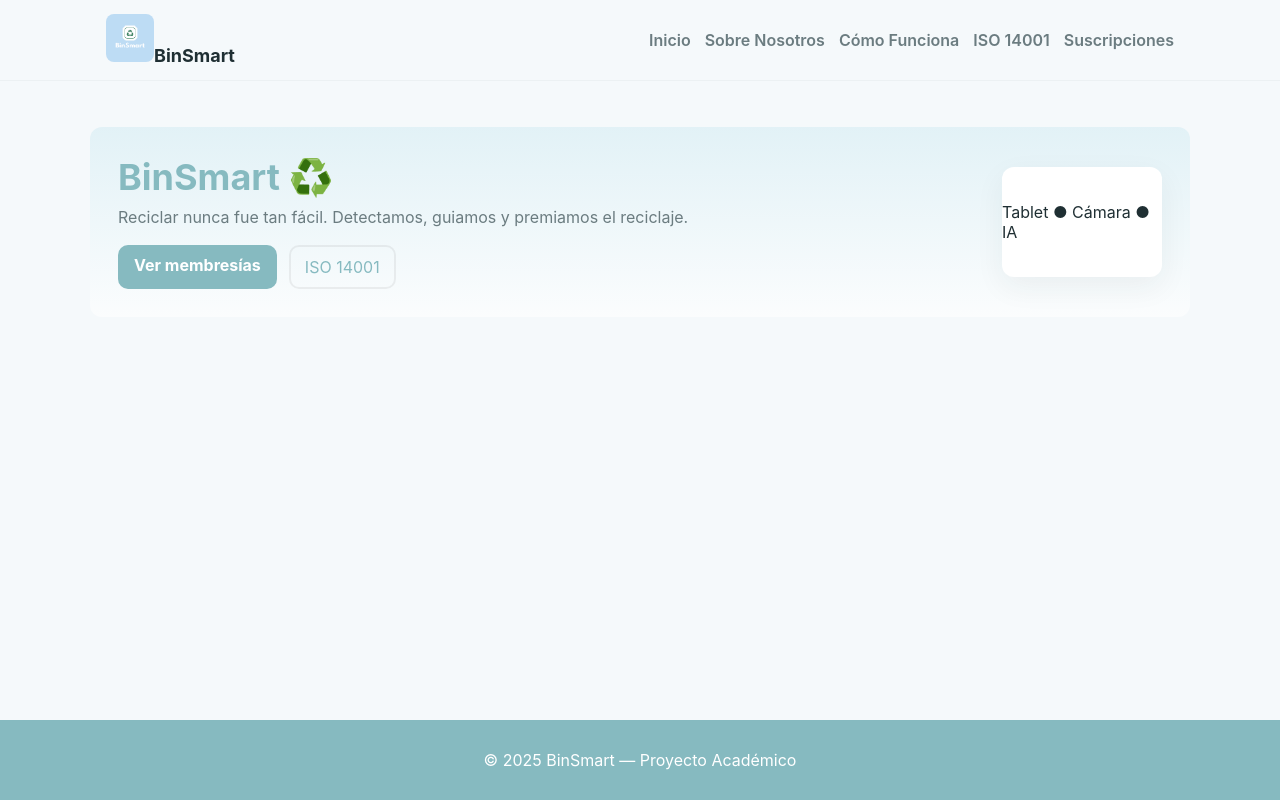
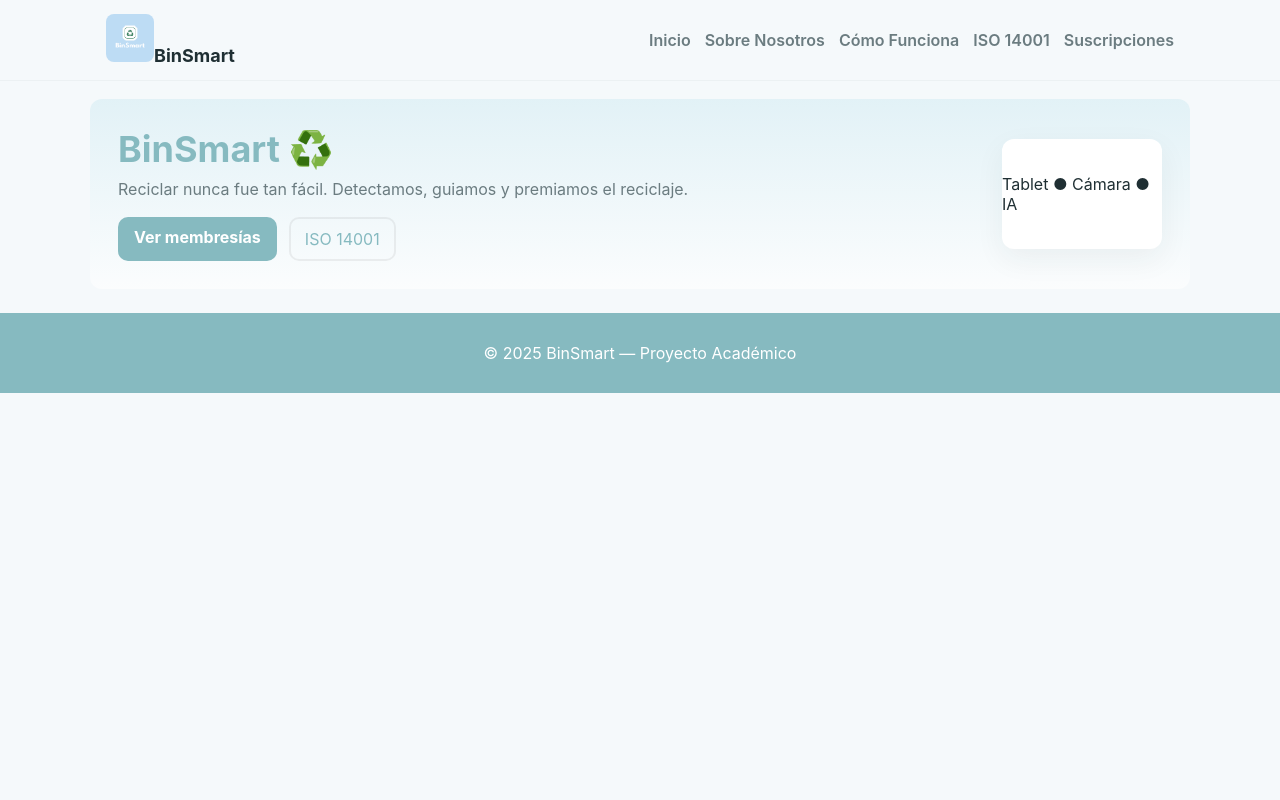
Before and after one commit to defrancisco/BInSmart-Page, a React (Vite) app: page / in a window 1280 px wide. Built offline with nearby package versions, Linux system fonts and the light colour scheme.

Commit message:
failed attempt
sigo sin poder ver la página

```diff
--- a/src/App.jsx
+++ b/src/App.jsx
@@ -1,28 +1,29 @@
-import { BrowserRouter as Router, Routes, Route } from "react-router-dom";
-import Navbar from "./components/Navbar";
-import Footer from "./components/Footer";
-import Landing from "./pages/Landing";
-import SobreNosotros from "./pages/SobreNosotros";
-import ComoFunciona from "./pages/ComoFunciona";
-import ISO14001 from "./pages/ISO14001";
-import Suscripciones from "./pages/Suscripciones";
+import React from "react";
+import { BrowserRouter, Routes, Route } from "react-router-dom";
 
-export default function App() {
+import Navbar from "./components/Navbar.jsx";
+import Footer from "./components/Footer.jsx";
+
+import Landing from "./pages/Landing.jsx";
+import ComoFuncional from "./pages/ComoFunciona.jsx";
+import ISO14001 from "./pages/ISO14001.jsx";
+import SobreNosotros from "./pages/SobreNosotros.jsx";
+import Suscripciones from "./pages/Suscripciones.jsx";
+
+function App() {
   return (
-    <Router>
-      <div className="app-container">
+    <BrowserRouter>
       <Navbar />
-        <main className="main-content">
       <Routes>
         <Route path="/" element={<Landing />} />
-            <Route path="/sobre-nosotros" element={<SobreNosotros />} />
-            <Route path="/como-funciona" element={<ComoFunciona />} />
+        <Route path="/comofunciona" element={<ComoFuncional />} />
         <Route path="/iso14001" element={<ISO14001 />} />
+        <Route path="/sobrenosotros" element={<SobreNosotros />} />
         <Route path="/suscripciones" element={<Suscripciones />} />
       </Routes>
-        </main>
       <Footer />
-      </div>
-    </Router>
+    </BrowserRouter>
   );
 }
+
+export default App;
--- a/src/components/Navbar.jsx
+++ b/src/components/Navbar.jsx
@@ -19,7 +19,7 @@ export default function Navbar() {
         </div>
 
         <nav className="nav-links">
-          <Link to="/">Inicio</Link>
+          <Link to="/landing">Inicio</Link>
           <Link to="/sobre-nosotros">Sobre Nosotros</Link>
           <Link to="/como-funciona">Cómo Funciona</Link>
           <Link to="/iso14001">ISO 14001</Link>
--- a/src/main.jsx
+++ b/src/main.jsx
@@ -1,7 +1,7 @@
 import React from "react";
 import ReactDOM from "react-dom/client";
 import App from "./App.jsx";
-import "./styles/main.css"; // <-- Asegurate que exista src/styles/main.css
+import "./styles/main.css";
 
 ReactDOM.createRoot(document.getElementById("root")).render(
   <React.StrictMode>
```
Lines whose indentation alone changed are shown as unchanged.
